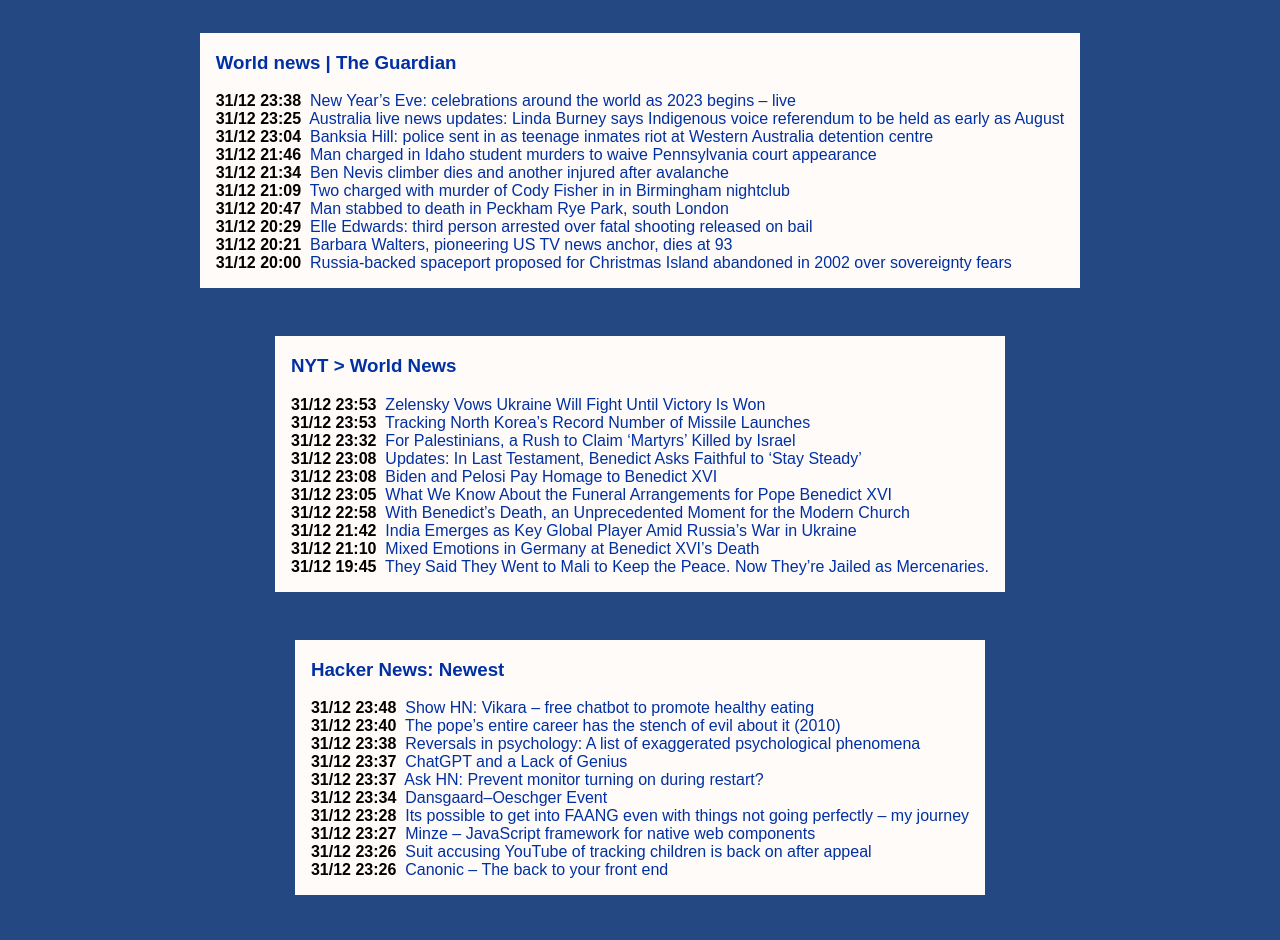
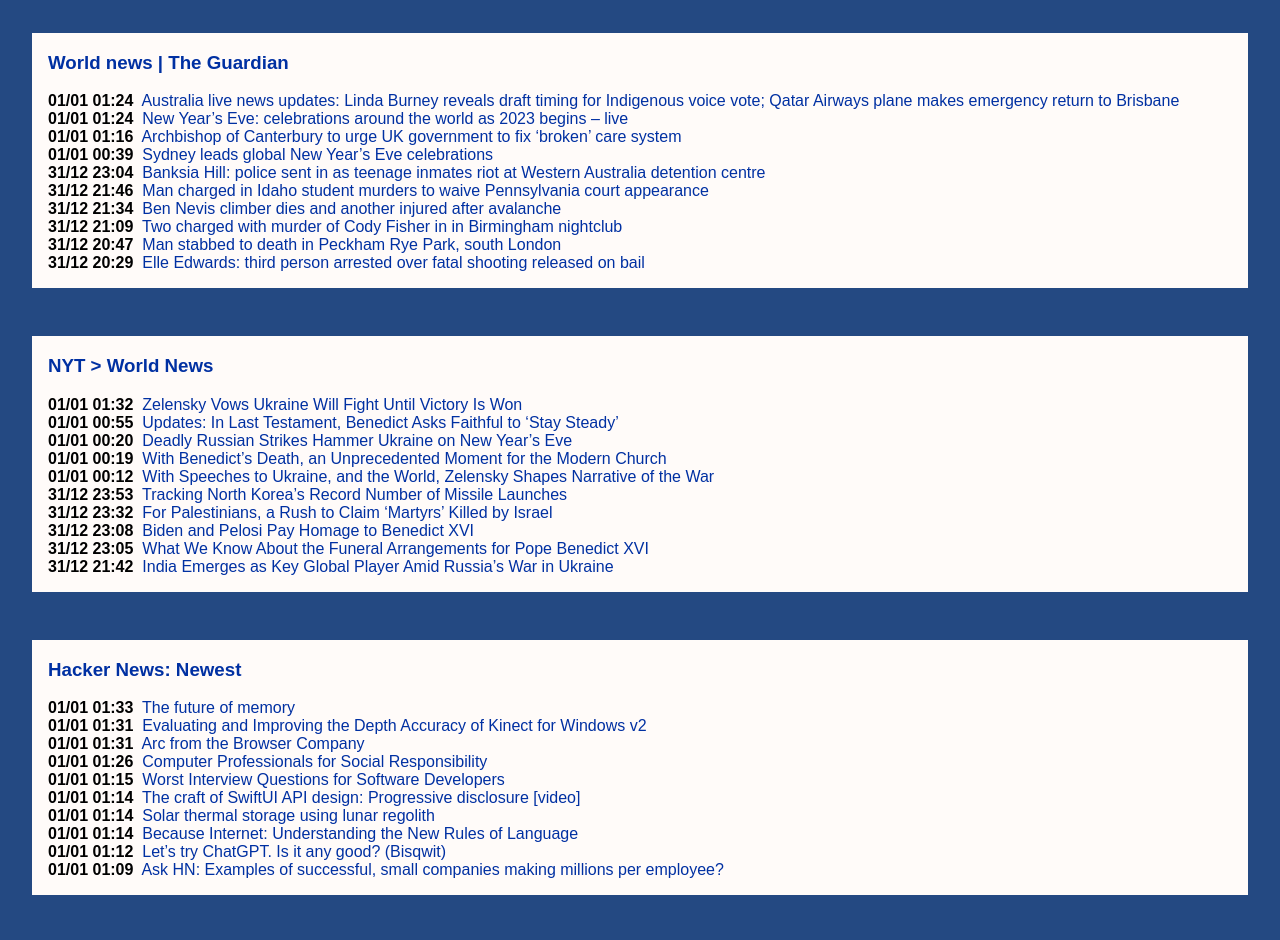
Before and after one commit to mascaldotfr/rsswall, a plain HTML site: page index.html in a window 1280 px wide. Shown: the part 95-1035 px from the top of the page. Drawn offline with Linux system fonts and the light colour scheme.

Commit message:
update, add gitignore

```diff
--- a/index.html
+++ b/index.html
@@ -49,6 +49,7 @@
 				background: var(--bg-feed);
 				padding: 0 1em 1em 1em;
 				height: fit-content;
+				flex: max-content;
 			}
 			#header {
 				background: var(--bg-feed);
@@ -57,7 +58,7 @@
 		</style>
 	</head>
 	<body>
-		<div id="header"><h2>RSS Wall - Updated at 23:57</h2></div>
+		<div id="header"><h2>RSS Wall - Updated at 01:38</h2></div>
 		<div id="container">
 
 
@@ -65,11 +66,17 @@
 				<h3><a href="https://www.theguardian.com/world" rel="noreferrer">World news | The Guardian</a></h3>
 
 
-					<div class="item"><b>31/12 23:38</b>&nbsp;
+					<div class="item"><b>01/01 01:24</b>&nbsp;
+					<a href="https://www.theguardian.com/australia-news/live/2023/jan/01/australia-live-news-updates-linda-burney-indigenous-voice-new-year-anthony-albanese-peter-dutton-labor-coalition" rel="noreferrer">Australia live news updates: Linda Burney reveals draft timing for Indigenous voice vote; Qatar Airways plane makes emergency return to Brisbane</a></div>
+
+					<div class="item"><b>01/01 01:24</b>&nbsp;
 					<a href="https://www.theguardian.com/world/live/2022/dec/31/new-years-eve-celebrations-around-the-world-as-2023-begins-live" rel="noreferrer">New Year’s Eve: celebrations around the world as 2023 begins – live</a></div>
 
-					<div class="item"><b>31/12 23:25</b>&nbsp;
-					<a href="https://www.theguardian.com/australia-news/live/2023/jan/01/australia-live-news-updates-linda-burney-indigenous-voice-new-year-anthony-albanese-peter-dutton-labor-coalition" rel="noreferrer">Australia live news updates: Linda Burney says Indigenous voice referendum to be held as early as August</a></div>
+					<div class="item"><b>01/01 01:16</b>&nbsp;
+					<a href="https://www.theguardian.com/uk-news/2023/jan/01/archbishop-of-canterbury-to-urge-uk-government-to-fix-broken-care-system" rel="noreferrer">Archbishop of Canterbury to urge UK government to fix ‘broken’ care system</a></div>
+
+					<div class="item"><b>01/01 00:39</b>&nbsp;
+					<a href="https://www.theguardian.com/australia-news/2022/dec/31/sydney-leads-global-new-years-eve-celebrations" rel="noreferrer">Sydney leads global New Year’s Eve celebrations</a></div>
 
 					<div class="item"><b>31/12 23:04</b>&nbsp;
 					<a href="https://www.theguardian.com/australia-news/2023/jan/01/banksia-hill-police-sent-in-as-teenage-inmates-riot-at-western-australia-detention-centre" rel="noreferrer">Banksia Hill: police sent in as teenage inmates riot at Western Australia detention centre</a></div>
@@ -89,12 +96,6 @@
 					<div class="item"><b>31/12 20:29</b>&nbsp;
 					<a href="https://www.theguardian.com/uk-news/2022/dec/31/elle-edwards-third-person-arrested-over-fatal-shooting-released-on-bail" rel="noreferrer">Elle Edwards: third person arrested over fatal shooting released on bail</a></div>
 
-					<div class="item"><b>31/12 20:21</b>&nbsp;
-					<a href="https://www.theguardian.com/media/2022/dec/31/barbara-walters-dies-pioneering-us-tv-news-anchor-abc-nbc" rel="noreferrer">Barbara Walters, pioneering US TV news anchor, dies at 93</a></div>
-
-					<div class="item"><b>31/12 20:00</b>&nbsp;
-					<a href="https://www.theguardian.com/australia-news/2023/jan/01/russia-backed-spaceport-proposed-for-christmas-island-abandoned-in-2002-over-sovereignty-fears" rel="noreferrer">Russia-backed spaceport proposed for Christmas Island abandoned in 2002 over sovereignty fears</a></div>
-
 
 			 </div>
 
@@ -102,8 +103,20 @@
 				<h3><a href="https://www.nytimes.com/section/world" rel="noreferrer">NYT &gt; World News</a></h3>
 
 
-					<div class="item"><b>31/12 23:53</b>&nbsp;
+					<div class="item"><b>01/01 01:32</b>&nbsp;
 					<a href="https://www.nytimes.com/live/2022/12/31/world/russia-ukraine-news" rel="noreferrer">Zelensky Vows Ukraine Will Fight Until Victory Is Won</a></div>
+
+					<div class="item"><b>01/01 00:55</b>&nbsp;
+					<a href="https://www.nytimes.com/live/2022/12/31/world/pope-benedict-dies" rel="noreferrer">Updates: In Last Testament, Benedict Asks Faithful to ‘Stay Steady’</a></div>
+
+					<div class="item"><b>01/01 00:20</b>&nbsp;
+					<a href="https://www.nytimes.com/2022/12/31/world/europe/ukraine-strikes-russia-new-years-eve.html" rel="noreferrer">Deadly Russian Strikes Hammer Ukraine on New Year’s Eve</a></div>
+
+					<div class="item"><b>01/01 00:19</b>&nbsp;
+					<a href="https://www.nytimes.com/2022/12/31/world/europe/pope-benedict-funeral.html" rel="noreferrer">With Benedict’s Death, an Unprecedented Moment for the Modern Church</a></div>
+
+					<div class="item"><b>01/01 00:12</b>&nbsp;
+					<a href="https://www.nytimes.com/2022/12/31/world/europe/zelensky-ukraine-war.html" rel="noreferrer">With Speeches to Ukraine, and the World, Zelensky Shapes Narrative of the War</a></div>
 
 					<div class="item"><b>31/12 23:53</b>&nbsp;
 					<a href="https://www.nytimes.com/article/north-korea-missile-launches.html" rel="noreferrer">Tracking North Korea’s Record Number of Missile Launches</a></div>
@@ -112,25 +125,13 @@
 					<a href="https://www.nytimes.com/2022/12/31/world/middleeast/palestinian-martyrs-israel.html" rel="noreferrer">For Palestinians, a Rush to Claim ‘Martyrs’ Killed by Israel</a></div>
 
 					<div class="item"><b>31/12 23:08</b>&nbsp;
-					<a href="https://www.nytimes.com/live/2022/12/31/world/pope-benedict-dies" rel="noreferrer">Updates: In Last Testament, Benedict Asks Faithful to ‘Stay Steady’</a></div>
-
-					<div class="item"><b>31/12 23:08</b>&nbsp;
 					<a href="https://www.nytimes.com/2022/12/31/world/europe/biden-pelosi-pope-benedict.html" rel="noreferrer">Biden and Pelosi Pay Homage to Benedict XVI</a></div>
 
 					<div class="item"><b>31/12 23:05</b>&nbsp;
 					<a href="https://www.nytimes.com/2022/12/31/world/europe/benedict-xvi-funeral-arrangements.html" rel="noreferrer">What We Know About the Funeral Arrangements for Pope Benedict XVI</a></div>
 
-					<div class="item"><b>31/12 22:58</b>&nbsp;
-					<a href="https://www.nytimes.com/2022/12/31/world/europe/pope-benedict-funeral.html" rel="noreferrer">With Benedict’s Death, an Unprecedented Moment for the Modern Church</a></div>
-
 					<div class="item"><b>31/12 21:42</b>&nbsp;
 					<a href="https://www.nytimes.com/2022/12/31/world/asia/india-ukraine-russia.html" rel="noreferrer">India Emerges as Key Global Player Amid Russia’s War in Ukraine</a></div>
-
-					<div class="item"><b>31/12 21:10</b>&nbsp;
-					<a href="https://www.nytimes.com/2022/12/31/world/europe/germany-benedict.html" rel="noreferrer">Mixed Emotions in Germany at Benedict XVI’s Death</a></div>
-
-					<div class="item"><b>31/12 19:45</b>&nbsp;
-					<a href="https://www.nytimes.com/2022/12/30/world/africa/ivory-coast-troops-jailed-mali.html" rel="noreferrer">They Said They Went to Mali to Keep the Peace. Now They’re Jailed as Mercenaries.</a></div>
 
 
 			 </div>
@@ -139,35 +140,35 @@
 				<h3><a href="https://news.ycombinator.com/newest" rel="noreferrer">Hacker News: Newest</a></h3>
 
 
-					<div class="item"><b>31/12 23:48</b>&nbsp;
-					<a href="https://www.vikara.app/" rel="noreferrer">Show HN: Vikara – free chatbot to promote healthy eating</a></div>
+					<div class="item"><b>01/01 01:33</b>&nbsp;
+					<a href="https://artreview.com/the-future-of-memory/" rel="noreferrer">The future of memory</a></div>
 
-					<div class="item"><b>31/12 23:40</b>&nbsp;
-					<a href="https://slate.com/news-and-politics/2010/03/the-pope-s-entire-career-has-the-stench-of-evil-about-it.html" rel="noreferrer">The pope’s entire career has the stench of evil about it (2010)</a></div>
+					<div class="item"><b>01/01 01:31</b>&nbsp;
+					<a href="https://arxiv.org/abs/2212.13844" rel="noreferrer">Evaluating and Improving the Depth Accuracy of Kinect for Windows v2</a></div>
 
-					<div class="item"><b>31/12 23:38</b>&nbsp;
-					<a href="https://www.gleech.org/psych" rel="noreferrer">Reversals in psychology: A list of exaggerated psychological phenomena</a></div>
+					<div class="item"><b>01/01 01:31</b>&nbsp;
+					<a href="https://arc.net/" rel="noreferrer">Arc from the Browser Company</a></div>
 
-					<div class="item"><b>31/12 23:37</b>&nbsp;
-					<a href="https://wearenotsaved.com/2022/12/31/eschatologist-24-chatgpt-and-a-lack-of-genius/" rel="noreferrer">ChatGPT and a Lack of Genius</a></div>
+					<div class="item"><b>01/01 01:26</b>&nbsp;
+					<a href="http://cpsr.org/" rel="noreferrer">Computer Professionals for Social Responsibility</a></div>
 
-					<div class="item"><b>31/12 23:37</b>&nbsp;
-					<a href="https://news.ycombinator.com/item?id=34201473" rel="noreferrer">Ask HN: Prevent monitor turning on during restart?</a></div>
+					<div class="item"><b>01/01 01:15</b>&nbsp;
+					<a href="https://fibery.io/blog/worst-interview-questions-for-software-developers/" rel="noreferrer">Worst Interview Questions for Software Developers</a></div>
 
-					<div class="item"><b>31/12 23:34</b>&nbsp;
-					<a href="https://en.wikipedia.org/wiki/Dansgaard%E2%80%93Oeschger_event" rel="noreferrer">Dansgaard–Oeschger Event</a></div>
+					<div class="item"><b>01/01 01:14</b>&nbsp;
+					<a href="https://developer.apple.com/videos/play/wwdc2022/10059/" rel="noreferrer">The craft of SwiftUI API design: Progressive disclosure [video]</a></div>
 
-					<div class="item"><b>31/12 23:28</b>&nbsp;
-					<a href="https://medium.com/@nameisminh1/going-from-failure-to-getting-offer-at-faang-36acf9e08fc6" rel="noreferrer">Its possible to get into FAANG even with things not going perfectly – my journey</a></div>
+					<div class="item"><b>01/01 01:14</b>&nbsp;
+					<a href="https://www.esa.int/Enabling_Support/Preparing_for_the_Future/Discovery_and_Preparation/Powering_the_future_with_lunar_soil" rel="noreferrer">Solar thermal storage using lunar regolith</a></div>
 
-					<div class="item"><b>31/12 23:27</b>&nbsp;
-					<a href="https://minze.dev/" rel="noreferrer">Minze – JavaScript framework for native web components</a></div>
+					<div class="item"><b>01/01 01:14</b>&nbsp;
+					<a href="https://www.amazon.com/Because-Internet-Understanding-Rules-Language/dp/0735210934" rel="noreferrer">Because Internet: Understanding the New Rules of Language</a></div>
 
-					<div class="item"><b>31/12 23:26</b>&nbsp;
-					<a href="https://arstechnica.com/tech-policy/2022/12/appeals-court-revives-lawsuit-over-youtube-tracking-children-online/" rel="noreferrer">Suit accusing YouTube of tracking children is back on after appeal</a></div>
+					<div class="item"><b>01/01 01:12</b>&nbsp;
+					<a href="https://www.youtube.com/watch?v=q2A-MkGjvmI" rel="noreferrer">Let’s try ChatGPT. Is it any good? (Bisqwit)</a></div>
 
-					<div class="item"><b>31/12 23:26</b>&nbsp;
-					<a href="https://canonic.dev/" rel="noreferrer">Canonic – The back to your front end</a></div>
+					<div class="item"><b>01/01 01:09</b>&nbsp;
+					<a href="https://news.ycombinator.com/item?id=34202114" rel="noreferrer">Ask HN: Examples of successful, small companies making millions per employee?</a></div>
 
 
 			 </div>
@@ -250,8 +251,20 @@
 				<h3><a href="https://old.reddit.com/r/AskReddit/" rel="noreferrer">Ask Reddit...</a></h3>
 
 
+					<div class="item"><b>01/01 00:50</b>&nbsp;
+					<a href="https://old.reddit.com/r/AskReddit/comments/1006xe4/why_are_you_on_reddit_even_on_new_years_eve/" rel="noreferrer">Why are you on Reddit even on New Year&#39;s Eve?</a></div>
+
+					<div class="item"><b>31/12 23:27</b>&nbsp;
+					<a href="https://old.reddit.com/r/AskReddit/comments/1005bv6/why_dont_you_talk_to_that_family_member_anymore/" rel="noreferrer">Why don’t you talk to “that” family member anymore?</a></div>
+
+					<div class="item"><b>31/12 23:23</b>&nbsp;
+					<a href="https://old.reddit.com/r/AskReddit/comments/10058so/loners_what_dont_people_understand_about_you/" rel="noreferrer">Loners, what don’t people understand about you?</a></div>
+
 					<div class="item"><b>31/12 21:39</b>&nbsp;
 					<a href="https://old.reddit.com/r/AskReddit/comments/10034fk/what_company_would_you_like_to_go_bankrupt/" rel="noreferrer">What Company would you Like to Go Bankrupt?</a></div>
+
+					<div class="item"><b>31/12 21:17</b>&nbsp;
+					<a href="https://old.reddit.com/r/AskReddit/comments/1002o8l/people_of_reddit_whats_your_stance_on_gender/" rel="noreferrer">People of Reddit, what’s your stance on gender identity? [serious]</a></div>
 
 					<div class="item"><b>31/12 21:08</b>&nbsp;
 					<a href="https://old.reddit.com/r/AskReddit/comments/1002h6l/who_is_the_most_overrated_singer/" rel="noreferrer">Who is the most overrated singer?</a></div>
@@ -271,9 +284,6 @@
 					<div class="item"><b>31/12 18:00</b>&nbsp;
 					<a href="https://old.reddit.com/r/AskReddit/comments/zzyhax/what_was_the_scariest_moment_in_your_lifeand_why/" rel="noreferrer">What was the scariest moment in your life,and why?</a></div>
 
-					<div class="item"><b>31/12 17:22</b>&nbsp;
-					<a href="https://old.reddit.com/r/AskReddit/comments/zzxnco/do_you_give_money_to_beggars_on_the_street_whywhy/" rel="noreferrer">Do you give money to beggars on the street? Why/why not?</a></div>
-
 					<div class="item"><b>31/12 14:48</b>&nbsp;
 					<a href="https://old.reddit.com/r/AskReddit/comments/zzui88/what_do_we_need_to_stop_teaching_the_children/" rel="noreferrer">What do we need to stop teaching the children?</a></div>
 
@@ -292,17 +302,8 @@
 					<div class="item"><b>31/12 06:23</b>&nbsp;
 					<a href="https://old.reddit.com/r/AskReddit/comments/zzmcwc/in_an_unbiased_way_what_religion_do_you_think_has/" rel="noreferrer">In an unbiased way what religion do you think has the highest chance of being true?</a></div>
 
-					<div class="item"><b>31/12 06:21</b>&nbsp;
-					<a href="https://old.reddit.com/r/AskReddit/comments/zzmbkc/americans_whats_one_thing_that_europeans_arent/" rel="noreferrer">Americans, what’s one thing that Europeans aren’t ready to hear?</a></div>
-
-					<div class="item"><b>31/12 05:50</b>&nbsp;
-					<a href="https://old.reddit.com/r/AskReddit/comments/zzlq7u/what_phrase_needs_to_be_retired_forever/" rel="noreferrer">What phrase needs to be retired forever?</a></div>
-
 					<div class="item"><b>31/12 03:23</b>&nbsp;
 					<a href="https://old.reddit.com/r/AskReddit/comments/zzittf/romanians_of_reddit_how_is_jerrys_pizza/" rel="noreferrer">Romanians of Reddit, how is Jerry&#39;s Pizza?</a></div>
-
-					<div class="item"><b>31/12 02:10</b>&nbsp;
-					<a href="https://old.reddit.com/r/AskReddit/comments/zzh9nu/you_wake_up_on_january_1st_but_the_calendar_says/" rel="noreferrer">You wake up on January 1st, but the calendar says &#34;2020&#34;. What do you do?</a></div>
 
 					<div class="item"><b>31/12 02:05</b>&nbsp;
 					<a href="https://old.reddit.com/r/AskReddit/comments/zzh5rf/what_is_something_that_offends_a_lot_of_people/" rel="noreferrer">What is something that offends a lot of people, but you don’t mind?</a></div>
```
Also changed, not shown: 1 other file.
